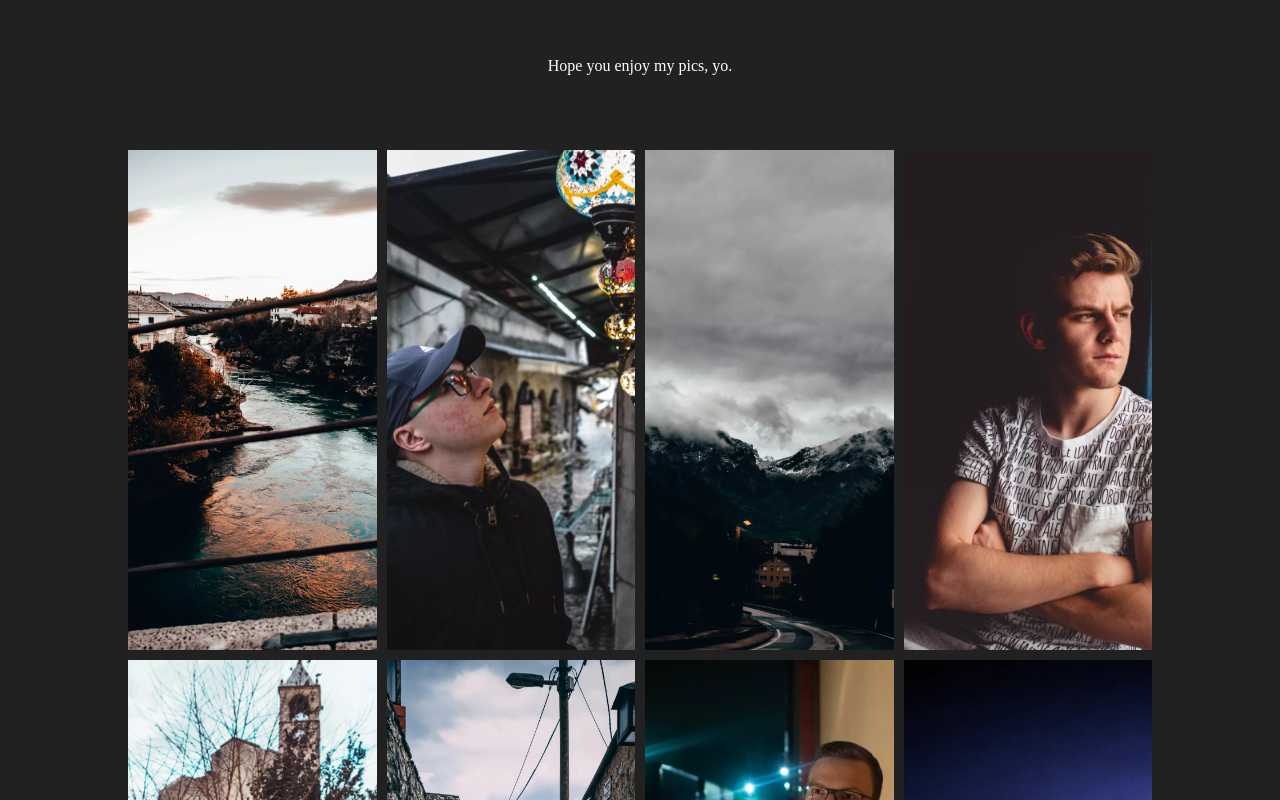
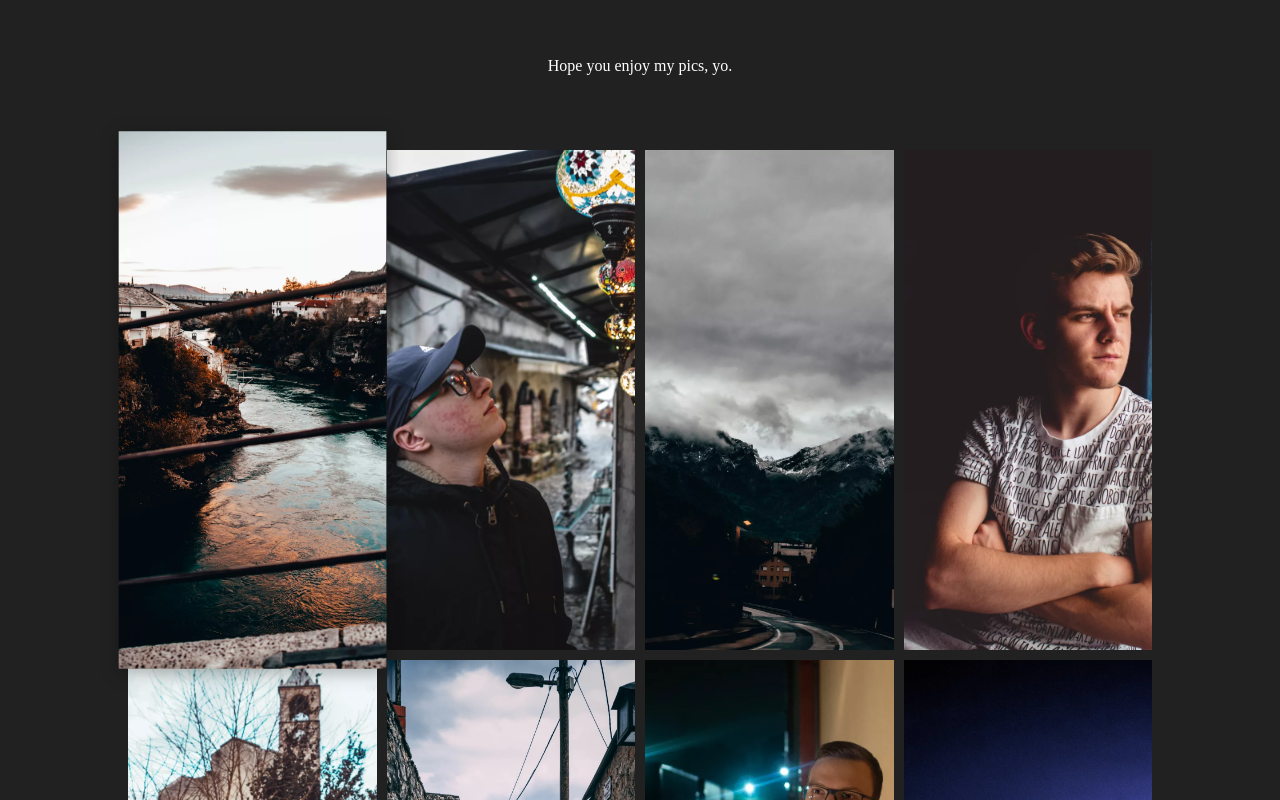
Before and after one commit to nedzadalibegovic/portfolio, a plain HTML site: page index.html in a window 1280 px wide. In both pictures the pointer is over the picture 252 px from the left and 918 px from the top of the page. Shown: the part 518-1318 px from the top of the page. Drawn offline with nearby package versions, Linux system fonts and the light colour scheme; a web font is replaced by a local one.

Commit message:
feature: Pop out image on hover

```diff
--- a/style.css
+++ b/style.css
@@ -188,6 +188,13 @@ body {
 
 	.gallery-item {
 		height: 500px;
+		transition: transform 0.3s cubic-bezier(0.785, 0.135, 0.15, 0.86);
+	}
+
+	.gallery-item:hover {
+		transform: scale(1.075);
+		filter: drop-shadow(0 4px 8px rgba(0, 0, 0, 0.3));
+		transition: transform 0.3s cubic-bezier(0.785, 0.135, 0.15, 0.86);
 	}
 }
 
```
Also changed, not shown: README.md.
